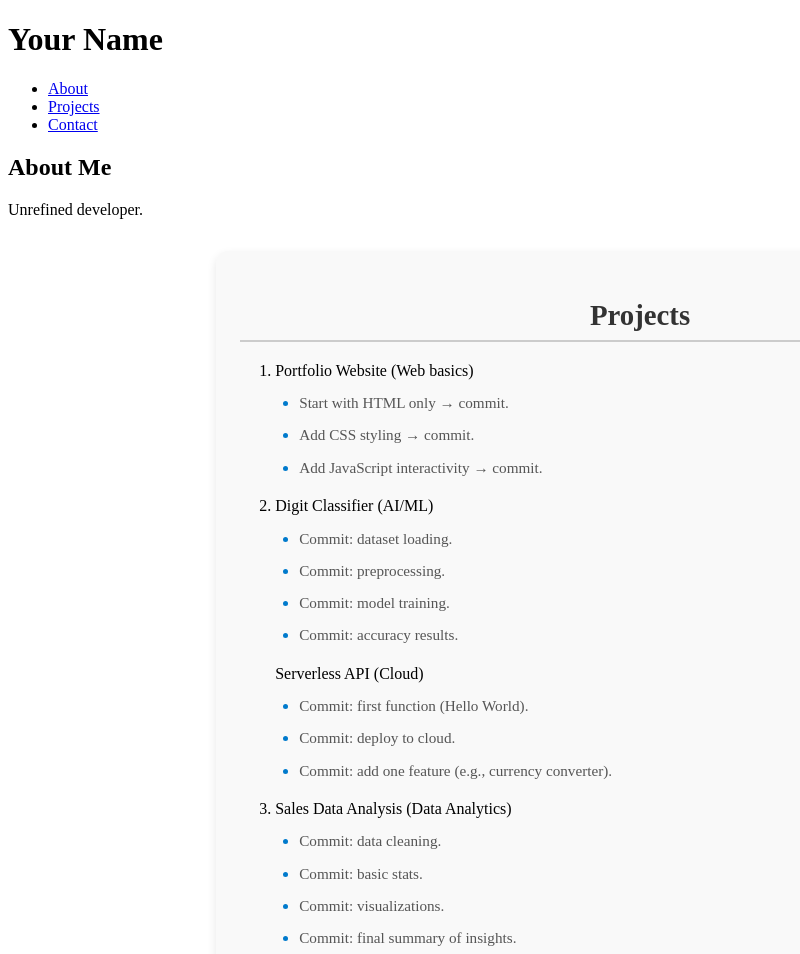
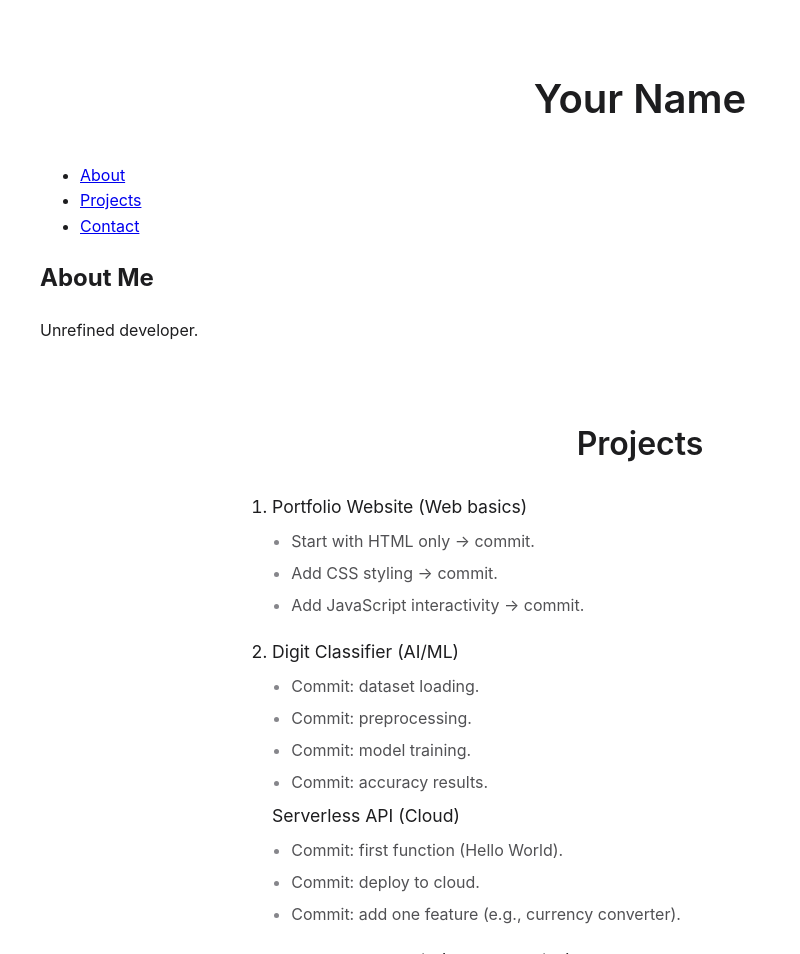
Before and after one commit to jnoll00/portfolio-website, a plain HTML site: page index.html in a window 1280 px wide. Shown: the top 954 px of the page, without its empty margins (0-800 px from the left). Drawn offline with Linux system fonts and the light colour scheme.

Commit message:
Corrected typo in index.html to link style.css sheet

```diff
--- a/index.html
+++ b/index.html
@@ -4,7 +4,7 @@
     <meta charset="UTF-8">
     <meta name="viewport" content="width=device-width, initial-scale=1.0">
     <title>Portfolio Website</title>
-    <link rel="stylesheet" href="styles.css">
+    <link rel="stylesheet" href="style.css">
 </head>
 <body>
     <header>
@@ -31,52 +31,7 @@
   <meta name="viewport" content="width=device-width, initial-scale=1.0">
   <title>My Portfolio</title>
 
-  <style>
-    /* Projects Section Styling */
-    #projects {
-      max-width: 800px;
-      margin: 2rem auto;
-      padding: 1.5rem;
-      background-color: #f9f9f9;
-      border-radius: 12px;
-      box-shadow: 0 4px 10px rgba(0, 0, 0, 0.1);
-    }
 
-    #projects h2 {
-      font-size: 1.8rem;
-      color: #333;
-      margin-bottom: 1rem;
-      text-align: center;
-      border-bottom: 2px solid #ccc;
-      padding-bottom: 0.5rem;
-    }
-
-    #projects ol {
-      margin-left: 1.2rem;
-      padding-left: 1rem;
-    }
-
-    #projects li {
-      margin: 0.5rem 0;
-      line-height: 1.6;
-    }
-
-    #projects li > ul {
-      margin-top: 0.3rem;
-      margin-bottom: 0.8rem;
-      padding-left: 1.5rem;
-      list-style-type: disc;
-    }
-
-    #projects li ul li {
-      color: #555;
-      font-size: 0.95rem;
-    }
-
-    #projects li ul li::marker {
-      color: #007acc;
-    }
-  </style>
 </head>
 <body>
   <!-- your HTML content here -->
```
